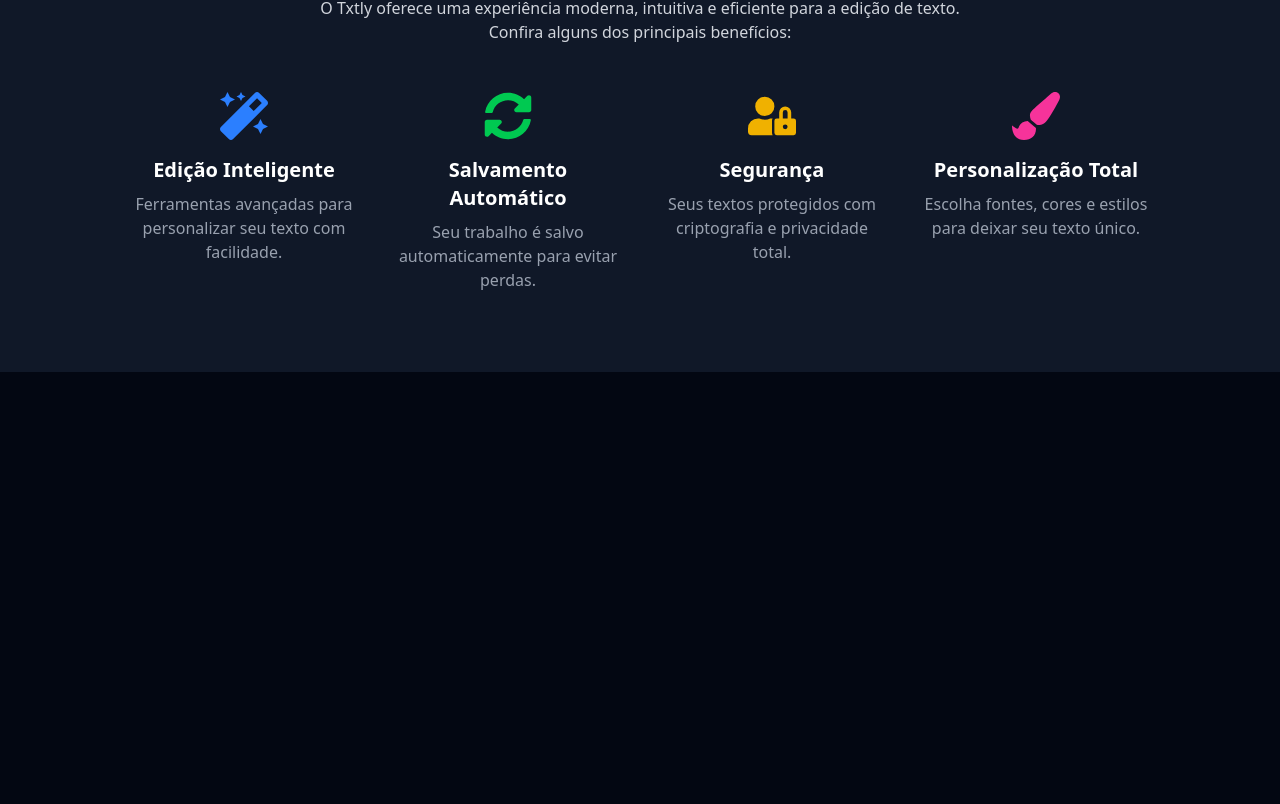
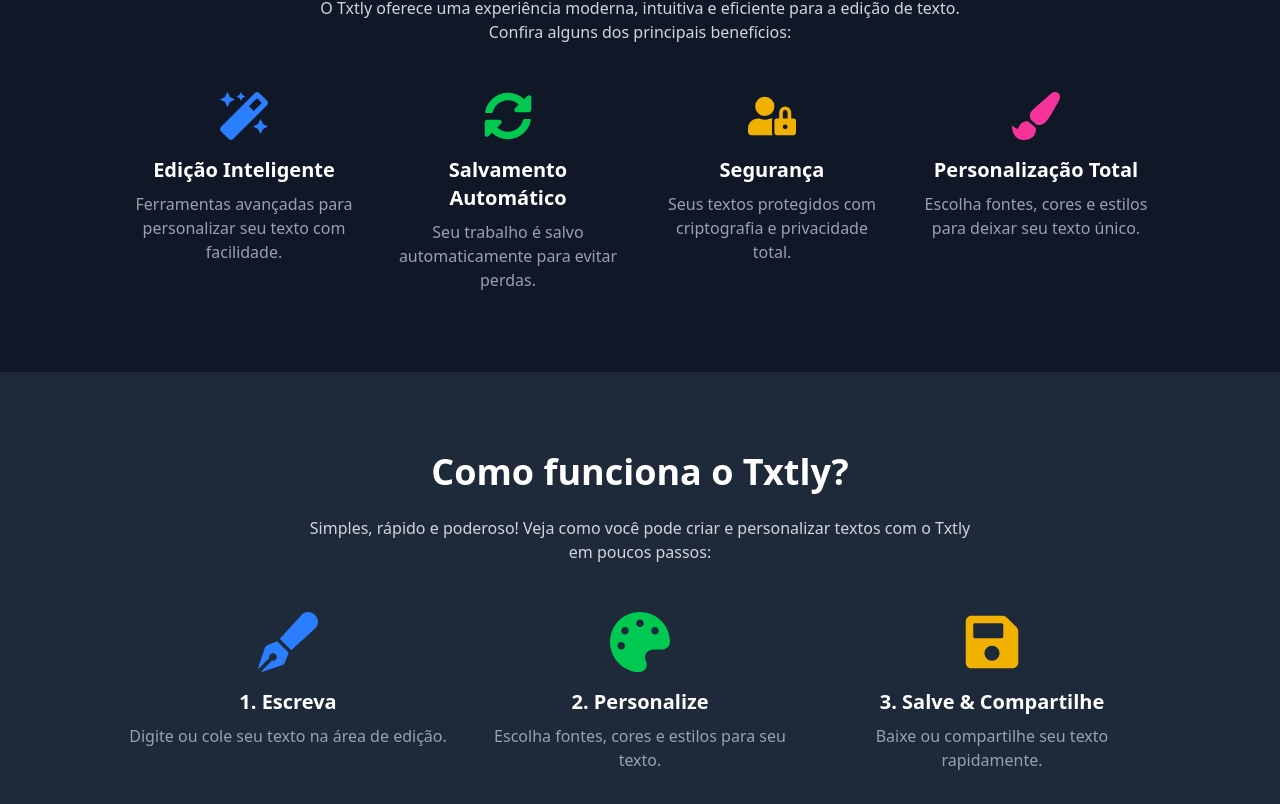
Before and after one commit to AleRzendee/txtly, a Next.js app: page / in a window 1280 px wide. Shown: the part 1028-1832 px from the top of the page. Before the commit the page ends 1400 px from the top, so only its background shows below. Built offline with nearby package versions, Linux system fonts and the light colour scheme.

Commit message:
txtly att layout 1.0.6

```diff
--- a/src/app/components/Features.tsx
+++ b/src/app/components/Features.tsx
@@ -3,7 +3,7 @@
 
 const Features = () => {
     return (
-        <section className="py-20 bg-gray-900 text-white text-center px-6">
+        <section id="features" className="py-20 bg-gray-900 text-white text-center px-6">
             <h2 className="text-4xl font-bold mb-6">Por que escolher o Txtly?</h2>
             <p className="text-gray-300 max-w-2xl mx-auto mb-12">
                 O Txtly oferece uma experiência moderna, intuitiva e eficiente para a edição de texto. Confira alguns dos principais benefícios:
--- a/src/app/components/HowItWorks.tsx
+++ b/src/app/components/HowItWorks.tsx
@@ -1 +1,32 @@
 "use client";
+import { FaPenFancy, FaPalette, FaSave } from "react-icons/fa";
+
+const HowItWorks = () => {
+    return (
+        <section className="py-20 bg-gray-800 text-white text-center px-6">
+            <h2 className="text-4xl font-bold mb-6">Como funciona o Txtly?</h2>
+            <p className="text-gray-300 max-w-2xl mx-auto mb-12">
+                Simples, rápido e poderoso! Veja como você pode criar e personalizar textos com o Txtly em poucos passos:
+            </p>
+            <div className="grid md:grid-cols-3 gap-8 max-w-5xl mx-auto">
+                <div className="flex flex-col items-center">
+                    <FaPenFancy className="text-blue-500 text-6xl mb-4" />
+                    <h3 className="text-xl font-semibold">1. Escreva</h3>
+                    <p className="text-gray-400 mt-2">Digite ou cole seu texto na área de edição.</p>
+                </div>
+                <div className="flex flex-col items-center">
+                    <FaPalette className="text-green-500 text-6xl mb-4" />
+                    <h3 className="text-xl font-semibold">2. Personalize</h3>
+                    <p className="text-gray-400 mt-2">Escolha fontes, cores e estilos para seu texto.</p>
+                </div>
+                <div className="flex flex-col items-center">
+                    <FaSave className="text-yellow-500 text-6xl mb-4" />
+                    <h3 className="text-xl font-semibold">3. Salve & Compartilhe</h3>
+                    <p className="text-gray-400 mt-2">Baixe ou compartilhe seu texto rapidamente.</p>
+                </div>
+            </div>
+        </section>
+    );
+};
+
+export default HowItWorks;
--- a/src/app/layout.tsx
+++ b/src/app/layout.tsx
@@ -5,6 +5,9 @@
 export const metadata: Metadata = {
   title: "Txtly - Editor de Texto Profissional",
   description: "Edite e formate textos de forma simples e moderna",
+  icons: {
+    icon: '/images/002-txtly_logo.png',
+  }
 };
 
 export default function RootLayout({ children }: { children: React.ReactNode }) {
--- a/src/app/page.tsx
+++ b/src/app/page.tsx
@@ -1,11 +1,13 @@
 import Hero from "@/app/components/Hero";
 import Features from "@/app/components/Features";
+import HowItWorks from "@/app/components/HowItWorks";
 
 export default function Home() {
   return (
     <div>
       <Hero />
       <Features />
+      <HowItWorks />
     </div>
   );
 }
```
